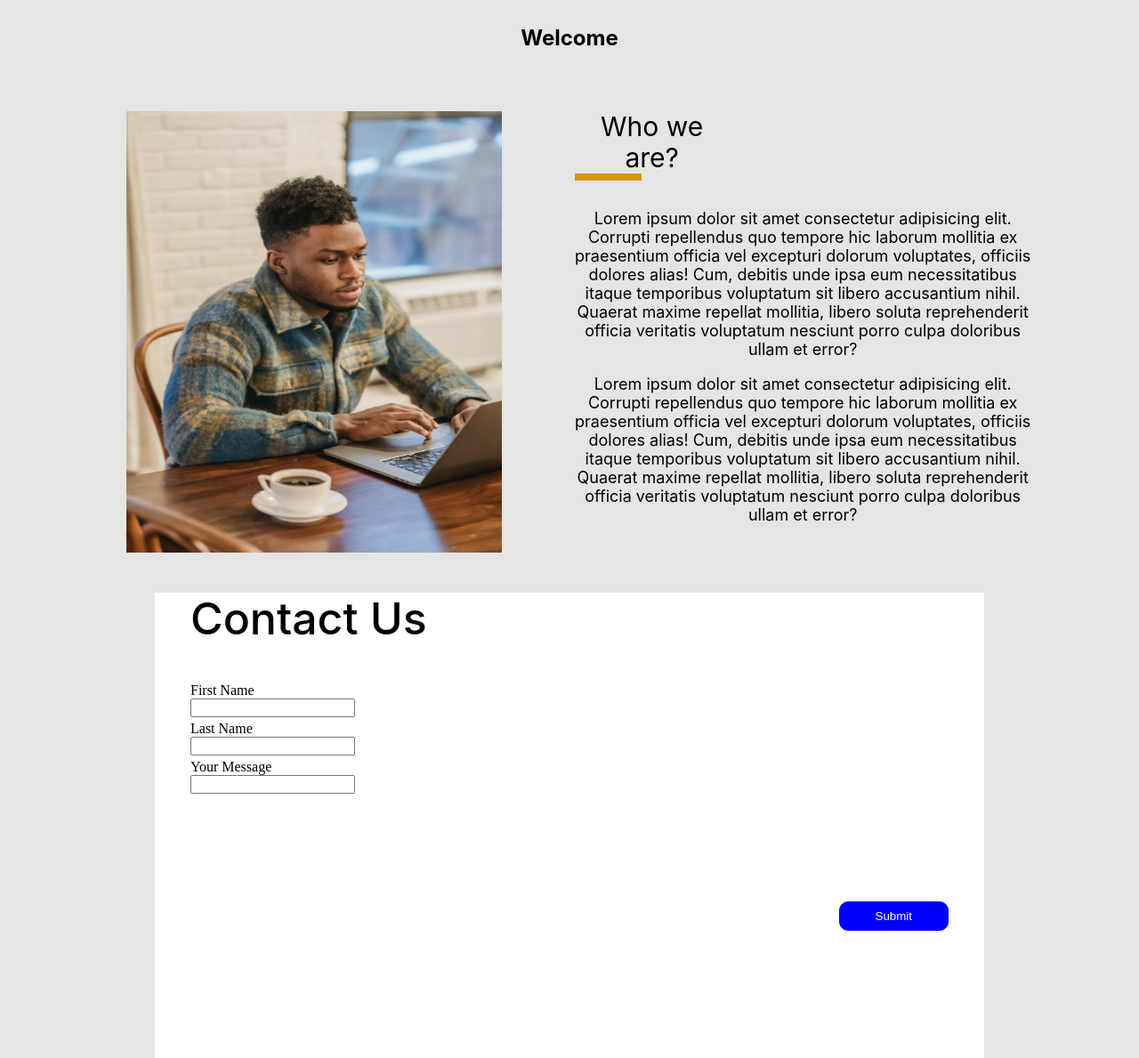
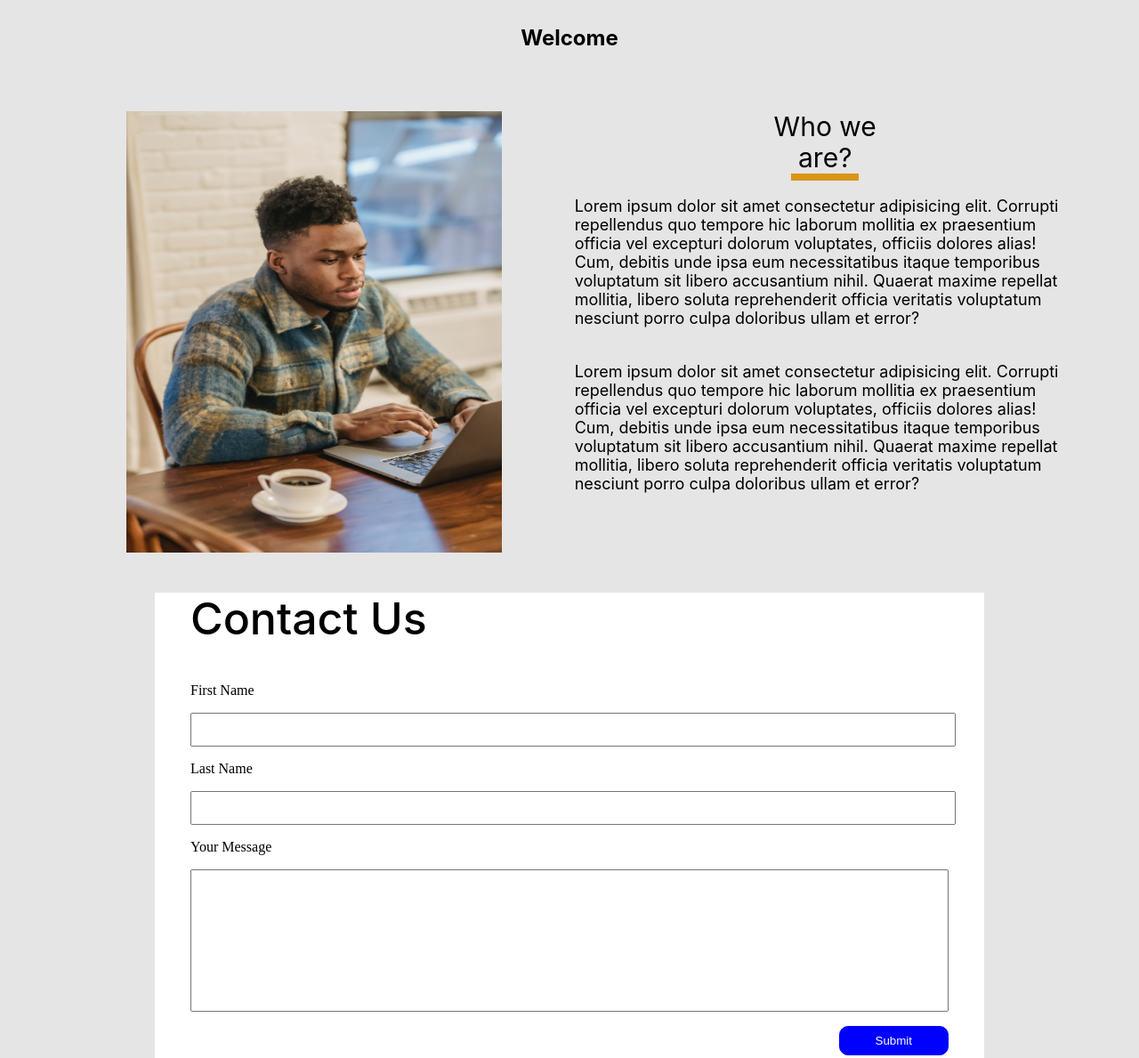
Before and after one commit to tohmeeg/Bonus-Task-Web-Development, a plain HTML site: page index.html in a window 1280 px wide. Shown: the top 1189 px of the page at 89% size. Drawn offline with Linux system fonts and the light colour scheme.

Commit message:
Second commit

```diff
--- a/css/style.css
+++ b/css/style.css
@@ -10,10 +10,12 @@ body {
     font-family: -apple-system, BlinkMacSystemFont, 'Segoe UI', Roboto, Oxygen, Ubuntu, Cantarell, 'Open Sans', 'Helvetica Neue', sans-serif;
 }
 .who {
+    text-align: center;
     font-weight: normal;
     font-style: normal;
     font-size: 30px;
     line-height: 35px;
+    margin: auto auto;
     width: 174px;
     margin-top: 0px;
     margin-bottom: 0px;
@@ -46,11 +48,9 @@ body {
 }
 .column-two {
     width: 50%;
-    text-align: center;
-    justify-content: left;
 }
 .lorem-one {
-    width: 513px;
+    text-align: left;
     font-weight: normal;
     font-style: normal;
     font-size: 18px;
@@ -59,7 +59,7 @@ body {
     font-family: -apple-system, BlinkMacSystemFont, 'Segoe UI', Roboto, Oxygen, Ubuntu, Cantarell, 'Open Sans', 'Helvetica Neue', sans-serif;
 }
 .lorem-two {
-    width: 513px;
+    text-align: left;
     font-weight: normal;
     font-style: normal;
     font-size: 18px;
@@ -71,7 +71,8 @@ body {
    margin: 0 0 2rem 0;
    width: 67.5px;
    border: 4px solid #D89616;
-
+   text-align: center;
+   margin: auto auto;
 }
 .heading {
     width: 321.67px;
@@ -83,16 +84,16 @@ body {
     font-family: -apple-system, BlinkMacSystemFont, 'Segoe UI', Roboto, Oxygen, Ubuntu, Cantarell, 'Open Sans', 'Helvetica Neue', sans-serif;
 }
 .input-box {
-    width: 663px;
-    height: 43px;
-    box-sizing: border-box;
-    border-radius: 5px;
+    width: 100%;
+    height: 2rem;
+  margin: 1rem auto;
+
 }
 .input-box-two {
-    width: 663px;
+    width: 100%;
     height: 160px;
     box-sizing: border-box;
-    border-radius: 5px;
+  margin: 1rem auto;
 }
 .button-section {
     display: flex;
--- a/index.html
+++ b/index.html
@@ -36,17 +36,17 @@
                Contact Us
            </h2>
            <form action="">
-               <div class="input-box">
+               <div>
                  <label for="">First Name</label><br>
-                 <input type="text">
+                 <input class="input-box" type="text">
                </div>
-               <div class="input-box">
+               <div>
                  <label for="">Last Name</label><br>
-                 <input type="text">
+                 <input class="input-box" type="text">
                </div>
-               <div class="input-box-two">
+               <div>
                  <label for="">Your Message</label><br>
-                 <input type="text">
+                 <input class="input-box-two" type="text">
                </div>
                <div class="button-section">
                    <button>Submit</button>
```
